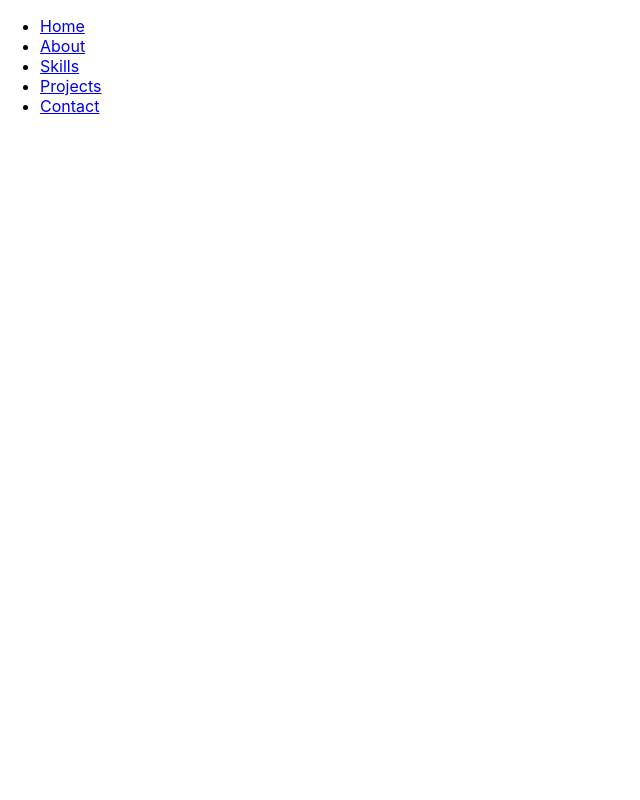
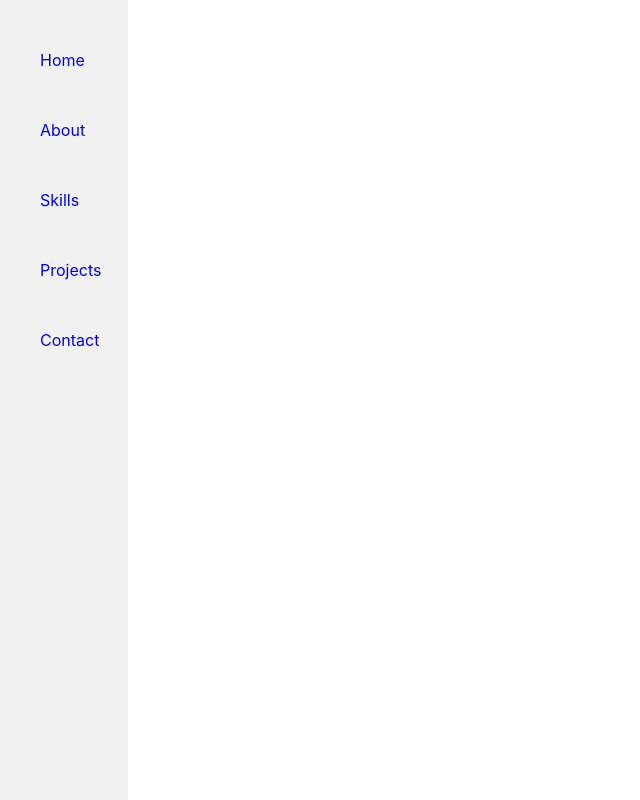
Before and after one commit to Erodri6z/Portfolio-2.0, a React (Create React App) app: page / in a window 1280 px wide. Shown: the whole page, without its empty margins (0-640 px from the left). Built offline with nearby package versions, Linux system fonts and the light colour scheme.

Commit message:
Add styling to nav bar

```diff
--- a/src/App.jsx
+++ b/src/App.jsx
@@ -1,4 +1,3 @@
-
 import React from 'react';
 import { Routes, Route } from 'react-router-dom'
 import './App.css';
@@ -8,8 +7,10 @@ import Nav from './component/Nav/Nav';
 function App() {
   return (
     <main>
-      <Nav />
+      <Nav className="nav" />
+      <Routes>
 
+      </Routes>
     </main>
   )
 }
--- a/src/component/Nav/Nav.jsx
+++ b/src/component/Nav/Nav.jsx
@@ -1,4 +1,5 @@
 import { NavLink } from "react-router-dom"
+import '../../styles/nav.css'
 
 const Nav = () => {
   return (
--- /dev/null
+++ b/src/styles/nav.css
@@ -0,0 +1,22 @@
+ul {
+  list-style: none;
+}
+
+#nav {
+  list-style-type: none;
+  margin: 0;
+  padding: 0;
+  width: 10%;
+  background-color: #f1f1f1;
+  height: 100%;
+  position: fixed;
+  overflow: auto;
+}
+
+li {
+  margin-top: 50px;
+}
+
+.nav-item {
+  text-decoration: none;
+}
```
